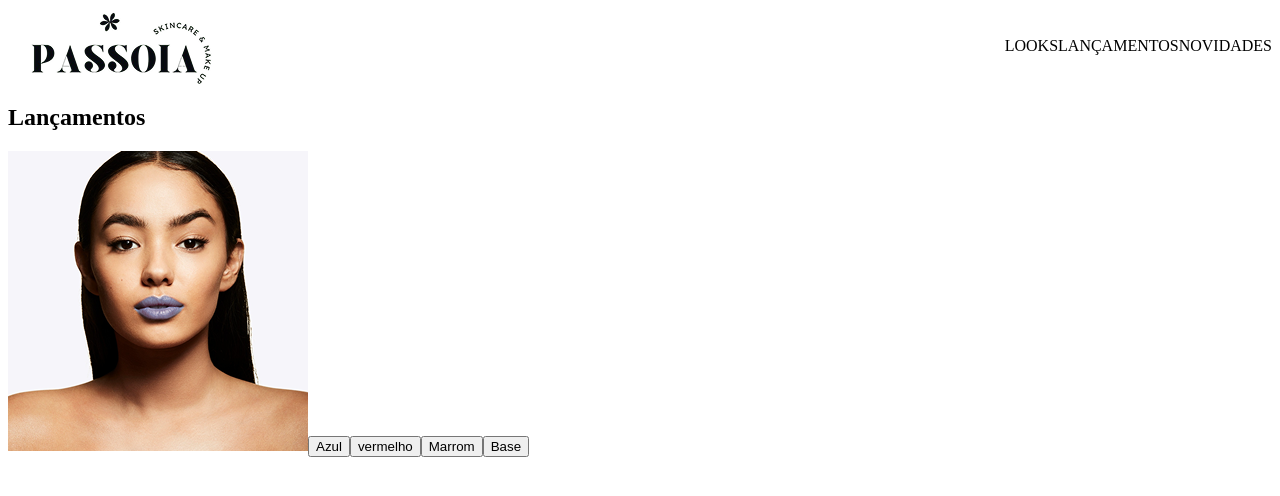
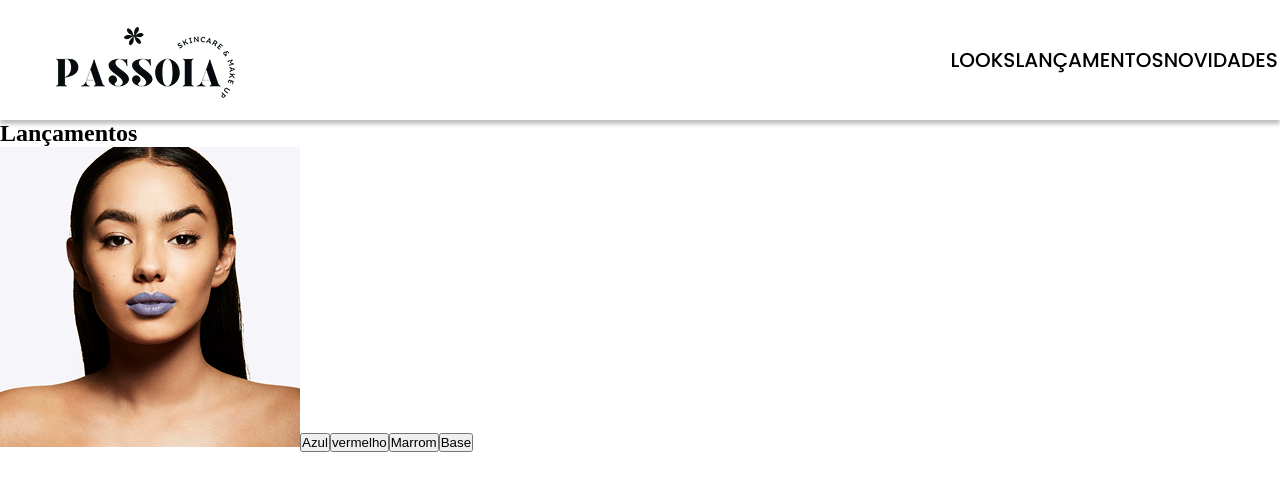
Before and after one commit to luanapalmeira/passoia, a React (Vite) app: page / in a window 1280 px wide. Shown: the top 496 px of the page. Built offline with nearby package versions, Linux system fonts and the light colour scheme.

Commit message:
Criação do arquivo global.scss + Estilização da header

```diff
--- a/index.html
+++ b/index.html
@@ -2,8 +2,9 @@
 <html lang="pt-BR">
   <head>
     <meta charset="UTF-8" />
+    <link rel="icon" type="image/png" href="./public/flor.png" />
     <meta name="viewport" content="width=device-width, initial-scale=1.0" />
-    <title>passoia</title>
+    <title>Passoia</title>
   </head>
   <body>
     <div id="root"></div>
--- a/src/App.jsx
+++ b/src/App.jsx
@@ -1,5 +1,6 @@
 import Header from "./components/Header";
 import Lancamentos from "./components/Lancamentos";
+import "./global.scss";
 
 function App() {
   return (
--- a/src/components/Header/header.scss
+++ b/src/components/Header/header.scss
@@ -2,12 +2,30 @@ header {
   display: flex;
   align-items: center;
   justify-content: space-between;
+  height: 15vh;
+  box-shadow: 0px 4px 4px 0px #00000040;
+  background-color: #ffffff;
+
+  img {
+    margin-left: 2rem;
+  }
 
   ul {
     display: flex;
+    width: 22%;
+    justify-content: space-between;
+    margin-right: 3rem;
+    li {
+      list-style: none;
+      color: #000000;
+      font-family: "Poppins", sans-serif;
+      font-size: 1.25rem;
+      font-weight: 500;
+      cursor: pointer;
 
-    li {
-        list-style: none;
+      &:hover {
+        text-shadow: 2px 2px 4px rgba(0, 0, 0, 0.4);
+      }
     }
   }
 }
--- /dev/null
+++ b/src/global.scss
@@ -0,0 +1,7 @@
+@import url("https://fonts.googleapis.com/css2?family=Inter:ital,opsz,wght@0,14..32,100..900;1,14..32,100..900&family=Oswald:wght@200..700&family=Poppins:ital,wght@0,100;0,200;0,300;0,400;0,500;0,600;0,700;0,800;0,900;1,100;1,200;1,300;1,400;1,500;1,600;1,700;1,800;1,900&family=Raleway:ital,wght@0,100..900;1,100..900&family=Roboto:ital,wght@0,100;0,300;0,400;0,500;0,700;0,900;1,100;1,300;1,400;1,500;1,700;1,900&display=swap");
+
+* {
+  margin: 0;
+  padding: 0;
+  box-sizing: border-box;
+}
```
Also changed, not shown: public/flor.png (added).
